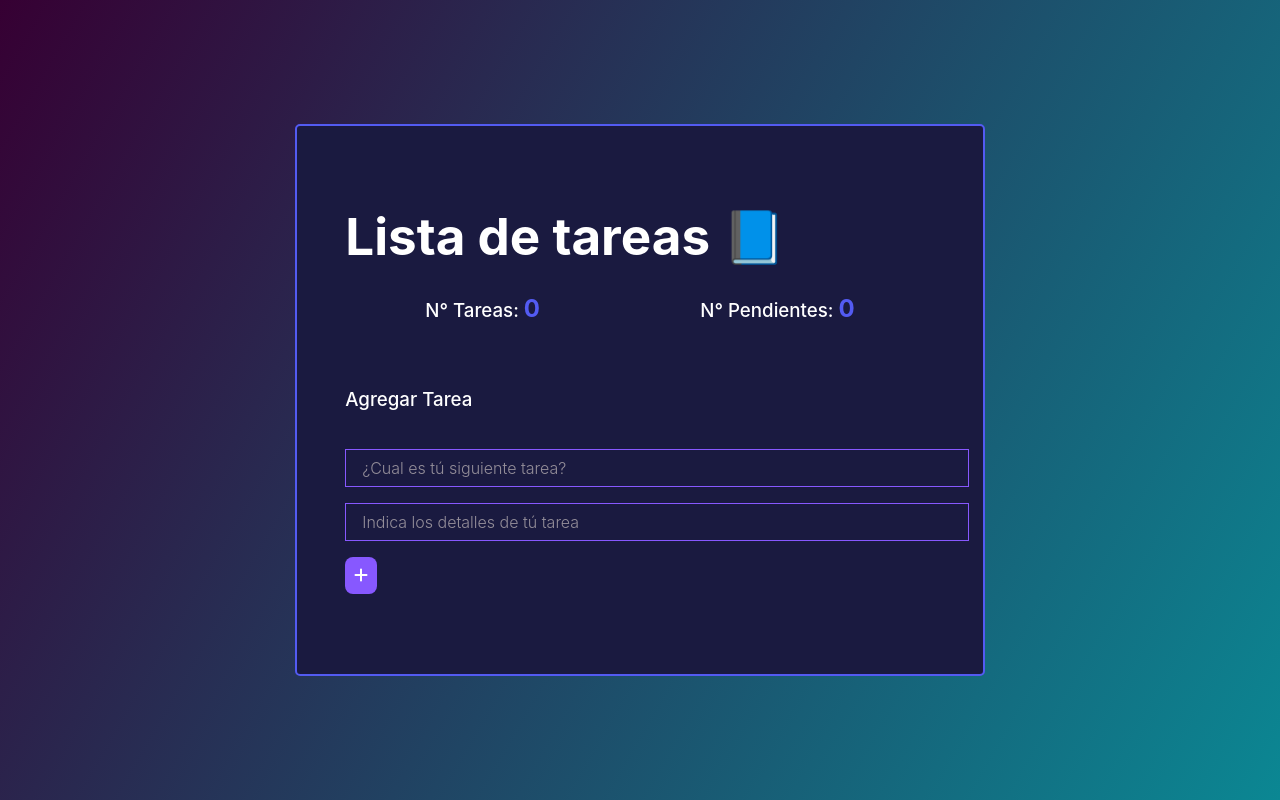
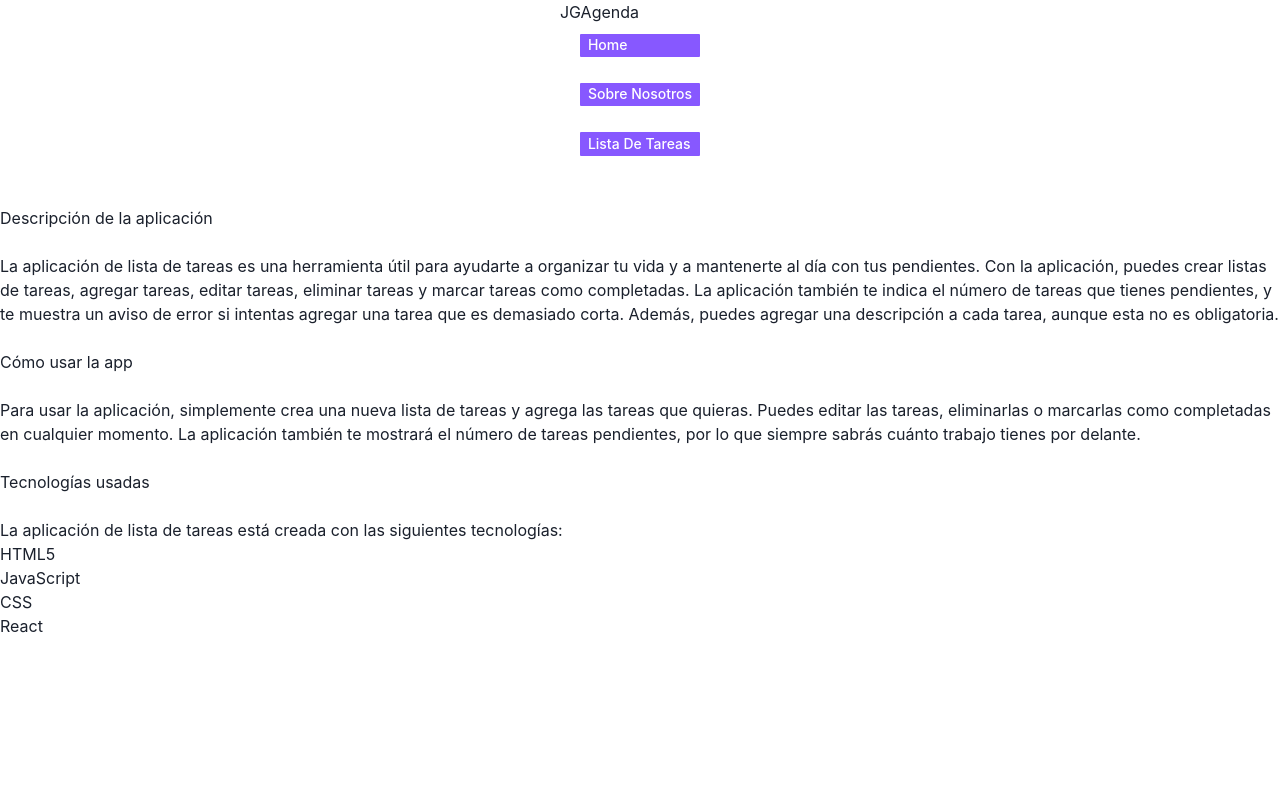
Before and after one commit to JMarioGilD/my-react-task-list, a React (Vite) app: page /SobreNosotros in a window 1280 px wide. Built offline with nearby package versions, Linux system fonts and the light colour scheme.

Commit message:
creando rama con nueva información

```diff
--- a/src/App.css
+++ b/src/App.css
@@ -4,7 +4,7 @@
 /* Estilos del cuerpo */
 body {
   background: #e6e9f6;
-  background: linear-gradient(120deg, #360033, #0b8793);
+  /* background: linear-gradient(120deg, #360033, #0b8793); */
   display: flex;
   justify-content: center;
   align-items: center;
@@ -12,16 +12,16 @@ body {
 }
 
 /* Estilos de la aplicación */
-.App {
+.Tareas {
   background: #1A1A40;
-  padding: 3rem;
+  padding: 2rem;
   border-radius: 5px;
   border: 2px solid #535BF2;
 }
 
 /* Estilos del contador */
 .counter-todos {
-	margin-bottom: 40px;
+	margin-bottom: 20px;
 	display: flex;
 	justify-content: space-around;
   align-items: center;
@@ -35,7 +35,7 @@ body {
 .counter-todos span {
 	color: #535BF2;
 	font-weight: 700;
-	font-size: 24px;
+	font-size: 16px;
 	/* margin-left: 10px; */
 }
 
@@ -43,7 +43,7 @@ body {
 ul {
 	display: flex;
 	flex-direction: column;
-	gap: 15px;
+	gap: 10px;
 }
 
 ul li {
@@ -52,7 +52,7 @@ ul li {
 	justify-content: space-between;
 	align-items: center;
 	gap: 20px;
-  padding: 0.5rem 1rem;
+  padding: 0.2rem 0.5rem;
   border-radius: 1px;
   cursor: pointer;
 }
@@ -91,18 +91,18 @@ li{
   border: 1px solid #8758ff;
   font-weight: 300;
   font-family: inherit;
-  font-size: 16px;
+  font-size: 14px;
   color: #fff;
   width: 100%;
   outline: none;
   background: none;
-  padding: 0.5rem 1rem;
+  padding: 0.2rem 0.5rem;
   margin-top: 1rem;
 }
 
 .input-check {
-  width: 2%;
-  height: 3%;
+  width: 1%;
+  height: 2%;
   position: absolute;
   opacity: 1;
 }
@@ -134,15 +134,10 @@ li{
   text-decoration-thickness: 2px;
 }
 
-/* form {
-	display: flex;
-  gap: 10px;
-} */
-
 h1 {
   color: #fff;
   margin-bottom: 0.5rem;
-  font-size: 1.75rem;
+  font-size: 1.5rem;
 }
 
 /* Estilos para el botón */
@@ -150,7 +145,7 @@ h1 {
   background: #8758ff;
   color: #fff;
   border: none;
-  padding: 0.55rem;
+  padding: 0.4rem;
   margin-top: 1rem;
   cursor: pointer;
 }
@@ -160,7 +155,32 @@ h1 {
 }
 
 #agrega{
-  height: 25px;
-  width: 60%;
+  height: 20px;
+  width: 50%;
   margin: 20px;
 }
+
+/* header {
+ display: flex;
+ justify-content: space-around;
+ align-items: center;
+ height: 60px;
+ box-shadow: 1px 1px 3px 3px rgb(61, 60, 60, 0.4);
+}
+
+header .logo{
+  font-size: 30px;
+  color: #777;
+}
+
+header .display-menu{
+  display: flex;
+  align-items: center;
+  justify-content: space-around;
+}
+
+.display-menu .menu{
+  padding: 0 15px;
+  text-decoration: none;
+  color: #333;
+} */
--- a/src/App.jsx
+++ b/src/App.jsx
@@ -1,53 +1,44 @@
 import './App.css';
-import React from 'react';
-import Header from './Components/Header';
-import TaskList from './Components/TaskList';
-import TodoAdd from './Components/TodoAdd';
-import useTodo from './Hooks/useTodo';
+// import { Menu } from './Routes/Menu';
+import { BrowserRouter, Route, Routes } from "react-router-dom";
+import Menu from './Routes/Menu';
+import { Home } from './Pages/Home';
+import SobreNosotros from './Pages/SobreNosotros';
+import Tareas from './Pages/Tareas';
+
 
 export default function App() {
-  const {
-    todos,
-    todosCount,
-    pendingTodosCount,
-    handleNewTodo,
-    handleDeleteTodo,
-    handleCompleteTodo,
-    handleUpdateTodo,
-  } = useTodo();
 
   return (
-    <div className='App'>
+    <>
 
-      {/* Encabezado */}
-       <Header />
+  {/* Utilizamos el componente BrowserRouter como el enrutador principal que envuelve toda nuestra aplicación. */}
+  <BrowserRouter>
+  <Menu /> {/* El componente Menu representa el menú de navegación que se muestra en la parte superior de la página. */}
+  <div>
+    {/* Aquí utilizamos el componente Routes para definir las rutas y los componentes asociados que se renderizarán según la URL actual. */}
+      <Routes>
+        {/* La primera ruta está configurada para la URL raíz ("/").
+        Cuando el usuario accede a la página principal,
+        se renderizará el componente <Home />. */}
+          <Route
+          path="/"
+          element={<Home />} />
 
-       <div className='counter-todos'>
+          {/* La siguiente ruta está configurada para la URL "/SobreNosotros".
+          Cuando el usuario accede a esta URL, se renderizará el componente <SobreNosotros />. */}
+          <Route
+          path="SobreNosotros"
+          element={<SobreNosotros />} />
 
-        {/* Contador de todas las tareas */}
-        <h3>
-          N° Tareas: <span>{todosCount}</span>
-        </h3>
-
-        {/* Contador de tareas pendientes */}
-        <h3>
-          N° Pendientes: <span>{pendingTodosCount}</span>
-        </h3>
-       </div>
-
-       <div className='add-tarea'>
-        <h3>Agregar Tarea</h3>
-        {/* Componente para agregar una nueva tarea */}
-        <TodoAdd handleNewTodo={handleNewTodo} />
-       </div>
-
-       {/* Lista de tareas */}
-       <TaskList
-       todos={todos}
-       handleUpdateTodo={handleUpdateTodo}
-       handleDeleteTodo={handleDeleteTodo}
-       handleCompleteTodo={handleCompleteTodo}
-       />
-    </div>
+          {/* La última ruta está configurada para la URL "/Tareas".
+          Cuando el usuario accede a esta URL, se renderizará el componente <Tareas />. */}
+          <Route
+          path="Tareas"
+          element={<Tareas />} />
+      </Routes>
+  </div>
+  </BrowserRouter>
+  </>
   )
 }
--- /dev/null
+++ b/src/Pages/Home.jsx
@@ -0,0 +1,7 @@
+export function Home() {
+    return (
+       <h2>
+         ¡Bienvenido a JGAgenda, donde puedes hacer más en menos tiempo!
+       </h2>
+    )
+}
--- /dev/null
+++ b/src/Pages/SobreNosotros.jsx
@@ -0,0 +1,37 @@
+function SobreNosotros() {
+
+    return (
+        <div>
+            <>
+            <br />
+            <h2>Descripción de la aplicación</h2>
+            <br />
+             <p>
+             La aplicación de lista de tareas es una herramienta útil para ayudarte a organizar tu vida y a mantenerte al día con
+             tus pendientes. Con la aplicación, puedes crear listas de tareas, agregar tareas, editar tareas, eliminar tareas y
+             marcar tareas como completadas. La aplicación también te indica el número de tareas que tienes pendientes, y te
+             muestra un aviso de error si intentas agregar una tarea que es demasiado corta. Además, puedes agregar una
+             descripción a cada tarea, aunque esta no es obligatoria.
+             </p>
+             <br />
+             <h2>Cómo usar la app</h2>
+             <br />
+             <p>
+             Para usar la aplicación, simplemente crea una nueva lista de tareas y agrega las tareas que quieras. Puedes editar
+             las tareas, eliminarlas o marcarlas como completadas en cualquier momento. La aplicación también te mostrará el
+             número de tareas pendientes, por lo que siempre sabrás cuánto trabajo tienes por delante.
+             </p>
+             <br />
+             <h2>Tecnologías usadas</h2>
+             <br />
+             <p>La aplicación de lista de tareas está creada con las siguientes tecnologías:</p>
+             <h3>HTML5</h3>
+             <h3>JavaScript</h3>
+             <h3>CSS</h3>
+             <h3>React</h3>
+             </>
+        </div>
+    )
+  }
+
+  export default SobreNosotros;
--- /dev/null
+++ b/src/Pages/Tareas.jsx
@@ -0,0 +1,52 @@
+import React from 'react';
+import Header from './../Components/Header';
+import TaskList from './../Components/TaskList';
+import TodoAdd from './../Components/TodoAdd';
+import useTodo from './../Hooks/useTodo';
+
+export default function Tareas() {
+  const {
+    todos,
+    todosCount,
+    pendingTodosCount,
+    handleNewTodo,
+    handleDeleteTodo,
+    handleCompleteTodo,
+    handleUpdateTodo,
+  } = useTodo();
+
+  return (
+    <div className='Tareas'>
+
+      {/* Encabezado */}
+       <Header />
+
+       <div className='counter-todos'>
+
+        {/* Contador de todas las tareas */}
+        <h3>
+          N° Tareas: <span>{todosCount}</span>
+        </h3>
+
+        {/* Contador de tareas pendientes */}
+        <h3>
+          N° Pendientes: <span>{pendingTodosCount}</span>
+        </h3>
+       </div>
+
+       <div className='add-tarea'>
+        <h3>Agregar Tarea</h3>
+        {/* Componente para agregar una nueva tarea */}
+        <TodoAdd handleNewTodo={handleNewTodo} />
+       </div>
+
+       {/* Lista de tareas */}
+       <TaskList
+       todos={todos}
+       handleUpdateTodo={handleUpdateTodo}
+       handleDeleteTodo={handleDeleteTodo}
+       handleCompleteTodo={handleCompleteTodo}
+       />
+    </div>
+  )
+}
--- /dev/null
+++ b/src/Routes/Menu.jsx
@@ -0,0 +1,58 @@
+import React from 'react'
+import { NavLink } from 'react-router-dom'
+import { Flex, Heading, Stack } from "@chakra-ui/react"
+
+export default function Menu() {
+  return (
+
+    // Utilizamos el componente <Flex> para crear un contenedor flexible que se alinea
+    // y justifica su contenido en el centro vertical y horizontal. Además, establecemos
+    // la altura (h) del contenedor en el 100% de la altura de su contenedor padre.
+    <Flex
+    align="center"
+    justify="center"
+    h="100%">
+
+    {/* El componente <Stack> es un contenedor apilado que permite apilar elementos uno encima del otro.
+        Aquí, se utiliza para apilar los elementos verticalmente, ya que hemos configurado su dirección a "column". */}
+    <Stack direction={{x1: "column"}}>
+     <div>
+           <div className="Logo">
+                <h2>JGAgenda</h2>
+            </div>
+        {/* El elemento <nav> representa la barra de navegación que contiene una lista no ordenada (<ul>) con enlaces a diferentes rutas. */}
+        <nav className="Navbar">
+          {/* El componente <div> con la clase "display-menu" se utiliza para alinear los elementos de la barra de navegación horizontalmente. */}
+                <div className="display-menu">
+                  {/* La lista no ordenada contiene varios elementos de lista (<li>) que contienen enlaces a diferentes rutas.
+                      Cada enlace se representa mediante el componente <NavLink> de React Router, que permite navegar a las rutas correspondientes. */}
+                    <ul>
+                     <li>
+                      {/* El componente <NavLink> es un enlace que dirige a la ruta especificada en el atributo "to".
+                      Aquí, el enlace con la clase "menu-link" dirige a la ruta de la página de inicio ("/"). */}
+                      <Heading size="xs">
+                       <NavLink className="menu-link" to="/">Home</NavLink>
+                      </Heading>
+                     </li>
+
+                     <li>
+                      <Heading size="xs">
+                        {/* Otro enlace que dirige a la ruta "/SobreNosotros" */}
+                       <NavLink className="menu-link" to="/SobreNosotros">Sobre Nosotros</NavLink>
+                      </Heading>
+                    </li>
+
+                    <li>
+                      <Heading size="xs">
+                       {/* Otro enlace que dirige a la ruta "/Tareas" */}
+                       <NavLink className="menu-link" to="/Tareas">Lista De Tareas</NavLink>
+                      </Heading>
+                    </li>
+                    </ul>
+                </div>
+        </nav>
+     </div>
+     </Stack>
+    </Flex>
+  )
+}
--- a/src/index.css
+++ b/src/index.css
@@ -67,3 +67,19 @@ button:focus-visible {
     background-color: #f9f9f9;
   }
 }
+
+.Navbar {
+  padding: 10px;
+  margin-left: 10px;
+}
+
+.Navbar ul {
+  list-style-type: none;
+  margin: 0;
+  padding: 0;
+  display: flex;
+}
+
+.Navbar li {
+  margin-right: 10px;
+}
--- a/src/main.jsx
+++ b/src/main.jsx
@@ -2,9 +2,14 @@ import React from 'react'
 import ReactDOM from 'react-dom/client'
 import App from './App.jsx'
 import './index.css'
+import { ChakraProvider } from '@chakra-ui/react'
+import { ColorModeScript } from '@chakra-ui/react'
 
 ReactDOM.createRoot(document.getElementById('root')).render(
-
-    <App />
-
+   // Utilizamos el componente ChakraProvider como el proveedor de estilos y temas para toda nuestra aplicación.
+   <ChakraProvider>
+      {/* El componente <ColorModeScript> establece el modo de color inicial para la aplicación, que aquí se configura en "light" (modo claro). */}
+    <ColorModeScript initialColorMode="light" />
+     <App />
+   </ChakraProvider>
 )
```
Also changed, not shown: package.json (+6 -1 lines), 1 other file (tests, documents, lock files or other folders).
